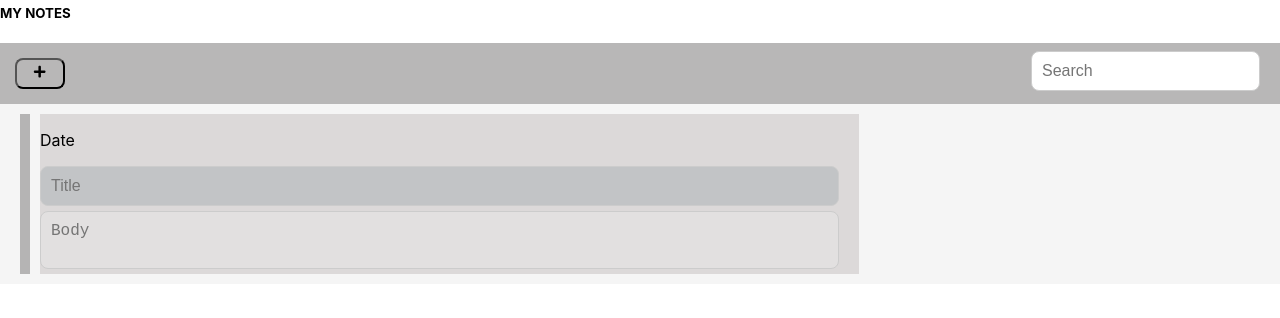
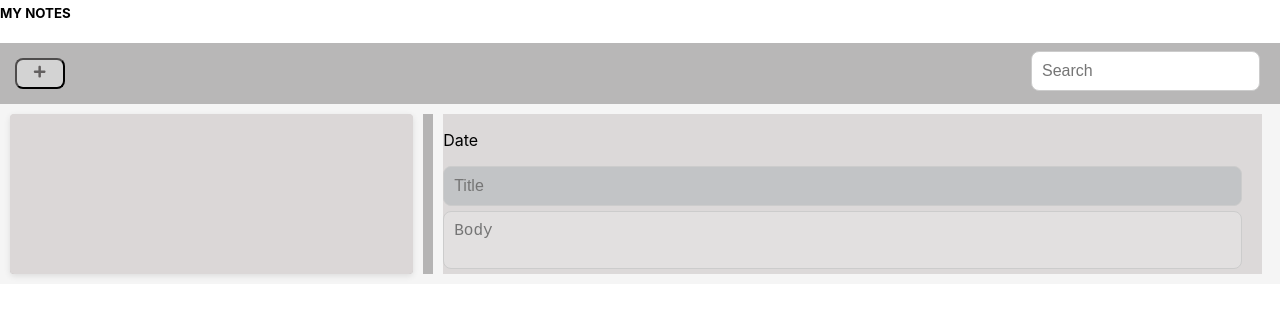
Before and after one commit to GennadyBerg/SEcond_Note_test, a React (Create React App) app: page / in a window 1280 px wide. Shown: the top 318 px of the page. Built offline with nearby package versions, Linux system fonts and the light colour scheme.

Commit message:
Beta cross-platform runing

```diff
--- a/src/App.css
+++ b/src/App.css
@@ -2,7 +2,7 @@
   display: flex;
   flex-direction: column;
   background-color: #f5f5f5;
-  max-width: 200vh;
+
 }
 
 .container {
@@ -14,6 +14,7 @@
 
 .Sidebar {
   display: flex;
+  flex: 1;
   align-items: stretch;
   margin-right: 10px;
   background-color: #dddada;
@@ -24,13 +25,32 @@
 
 }
 
-.item-list {
-  background-color: #fff;
+.ItemList {
+  background-color: #dbd7d7;
+  color: #2a2929;
   box-shadow: 0 2px 1px rgba(0, 0, 0, 0.1);
   border-radius: 4px;
-  overflow: hidden;
+  overflow: -moz-hidden-unscrollable;
   border: #4d4d4d;
+  flex: 2;
+  text-overflow: ellipsis;
+  display: block;
+  white-space: nowrap;
 
+
+}
+#item {
+ text-overflow: ellipsis;
+    overflow: hidden;
+    white-space: nowrap;
+    width: 200px;
+}
+
+#date-item {
+  display: block;
+  text-overflow: ellipsis;
+  white-space: nowrap;
+  overflow: auto;
 }
 
 h1,
@@ -54,7 +74,7 @@ h2 {
 
 button {
   cursor: pointer;
-  background-color: transparent;
+  background-color: lightgrey;
   border: 1;
   border-radius: 8px;
   width: 50px;
@@ -62,6 +82,8 @@ button {
   padding: 5px;
   margin: 15px;
   justify-self: flex-start;
+  color: #636060;
+  border-color: #4e4c4c;
 }
 
 input[type='text'],
@@ -116,7 +138,7 @@ display: flex;
 flex-direction: column;
 flex-wrap: nowrap;
 width: 65%;
-height: auto;
+
 
 
 
@@ -129,8 +151,8 @@ height: auto;
 }
 
 input-title {
-  display: inline;
-  font-size: 14px;
+  /*display: inline;
+  font-size: 14px;*/
 }
 
 .text-note {
@@ -157,3 +179,10 @@ input-title {
   display: inline-flex;
   background-color: #b8b7b7;
 }
+.search-box {
+  min-width: 15%;
+  max-width: 70%;
+}
+#search {
+  width: 100%;
+}
```
